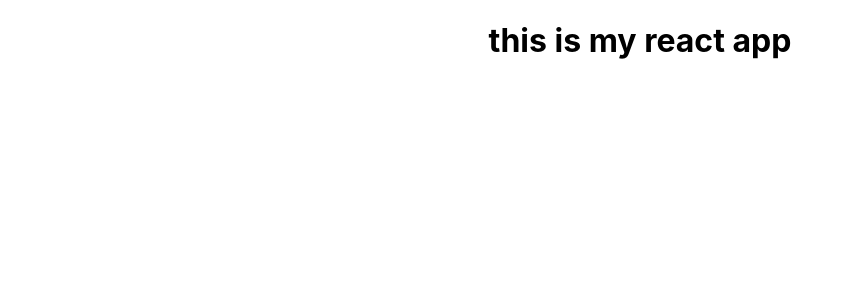
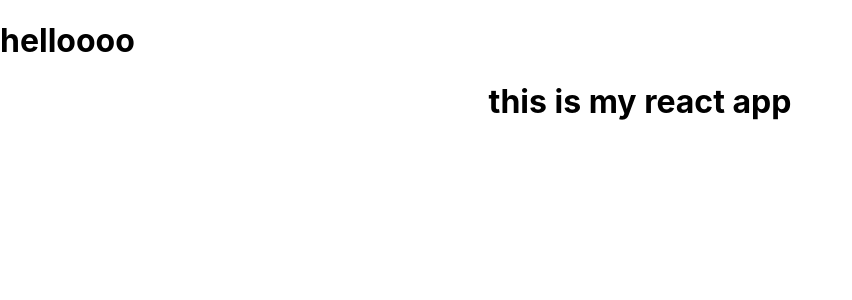
Before and after one commit to chaimaammeri/dxc-technology, a React (Create React App) app in the folder projet.dev/: page / in a window 1280 px wide. Shown: the top 300 px of the page, without its empty margins (0-852 px from the left). Built offline with nearby package versions, Linux system fonts and the light colour scheme.

Commit message:
App.js est modifié

```diff
--- a/projet.dev/src/App.js
+++ b/projet.dev/src/App.js
@@ -1,7 +1,9 @@
 function App() {
   return (
-
-      <h1 className="title">this is my react app </h1>
+       <div>
+        <h1>helloooo</h1>
+        <h1 className="title">this is my react app </h1>
+       </div>
   );
 }
 
```
